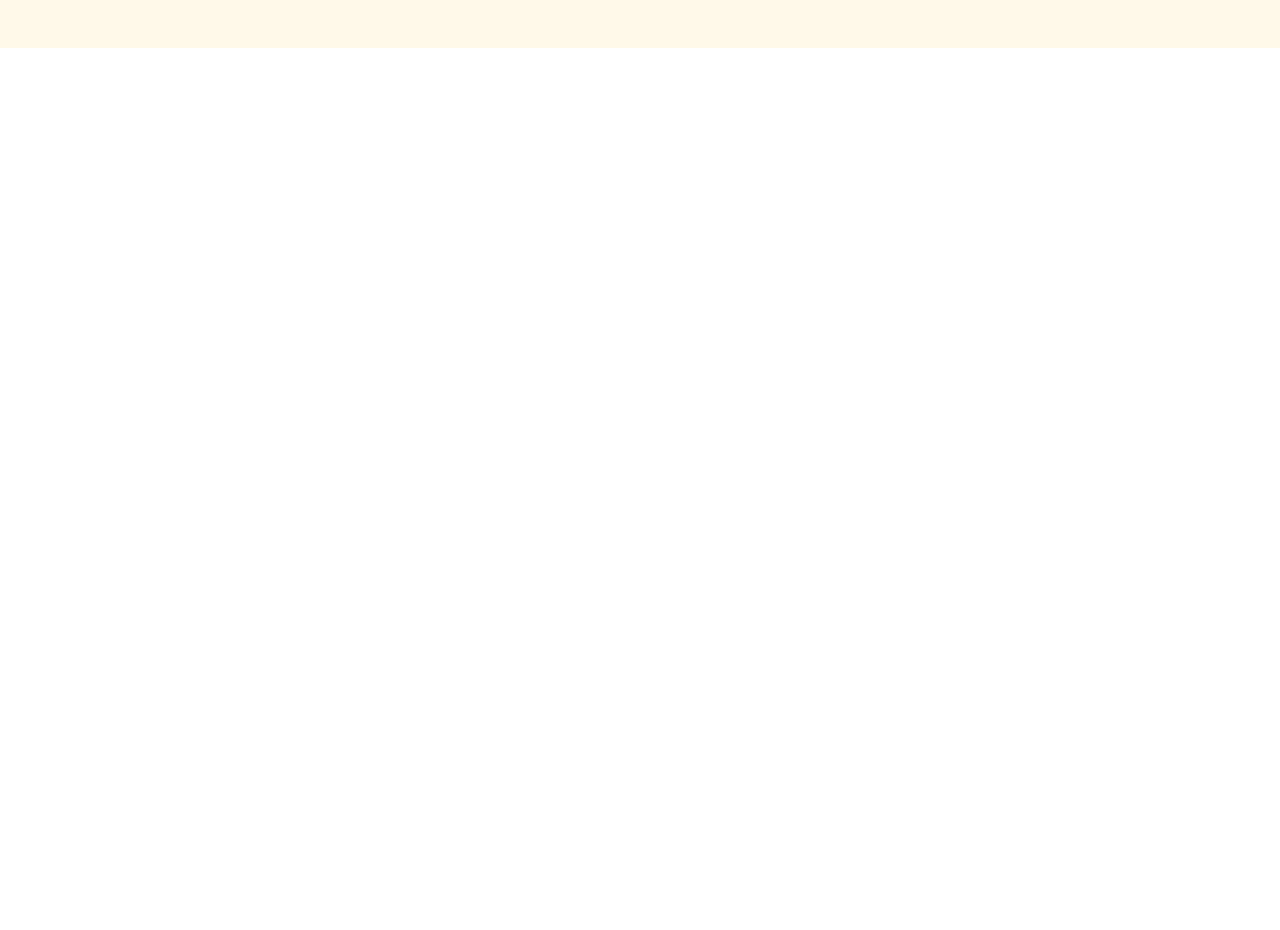
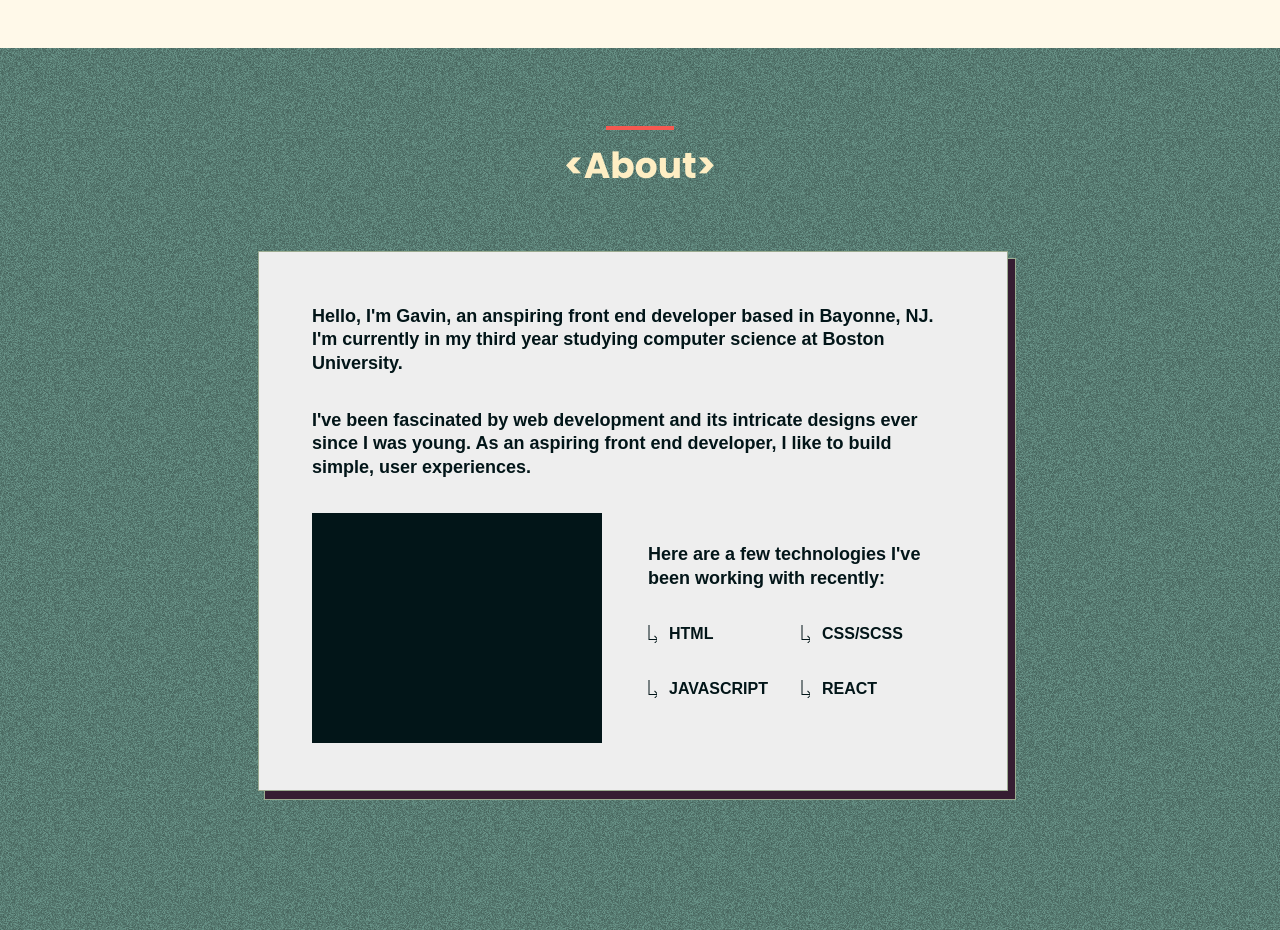
Before and after one commit to gzheng0214/portfolio, a React (Create React App) app: page / in a window 1280 px wide. Shown: the part 1000-1930 px from the top of the page. Before the commit the page ends 1048 px from the top, so only its background shows below. Built offline with nearby package versions, Linux system fonts and the light colour scheme; a web font is replaced by a local one.

Commit message:
Worked on about section

```diff
--- /dev/null
+++ b/src/components/About.js
@@ -0,0 +1,37 @@
+/*
+* @Author: Gavin
+* @Date:   2021-02-08 13:25:21
+* @Last Modified by:   Gavin
+* @Last Modified time: 2021-02-08 18:04:22
+*/
+import React from 'react';
+import Title from './Title';
+import ListItem from './ListItem';
+
+const About = () => {
+	return (
+		<div className="about">
+		<Title  text="<About>" />
+		<div className="about__container">
+		<div className="about-content">
+		<p>Hello, I'm Gavin, an anspiring front end developer based in Bayonne, NJ. I'm currently in my third year studying computer science at Boston University.</p>
+		<p>I've been fascinated by web development and its intricate designs ever since I was young. As an aspiring front end developer, I like to build simple, user experiences.</p>
+		<div className="about-content__container">
+			<div className="about-content__image"></div>
+			<div>
+				<p>Here are a few technologies I've been working with recently:</p>
+				<ul className="about-content__skills">
+					<li><ListItem text="html" /></li>
+					<li><ListItem text="css/scss" /></li>
+					<li><ListItem text="javascript" /></li>
+					<li><ListItem text="react" /></li>
+				</ul>
+			</div>
+		</div>
+		</div>
+		</div>
+		</div>
+	);
+};
+
+export default About;
--- a/src/components/App.js
+++ b/src/components/App.js
@@ -2,9 +2,10 @@
 * @Author: Gavin
 * @Date:   2021-01-29 19:11:25
 * @Last Modified by:   Gavin
-* @Last Modified time: 2021-02-07 03:13:55
+* @Last Modified time: 2021-02-08 13:27:04
 */
 import React from 'react';
+import About from './About';
 import Hero from './Hero';
 import ListSkills from './ListSkills';
 
@@ -13,6 +14,7 @@ const App = () => {
 		<React.Fragment>
 		<Hero />
 		<ListSkills />
+		<About />
 		</React.Fragment>
 	);
 }
--- a/src/components/Hero.js
+++ b/src/components/Hero.js
@@ -2,7 +2,7 @@
  * @Author: Gavin
  * @Date:   2021-01-29 19:19:35
  * @Last Modified by:   Gavin
- * @Last Modified time: 2021-02-08 01:28:29
+ * @Last Modified time: 2021-02-08 13:53:03
  */
 import React from 'react';
 import Navbar from './Navbar';
@@ -18,14 +18,14 @@ const Hero = () => {
     return (
         <header className="header">
 			<Navbar />
-			<div className="container">
-			<div className="content">
-			<div className="content__left">
+			<div className="header__container">
+			<div className="header-content">
+			<div className="header-content__left">
 			<OrangeLine />
 			<h1>Welcome to my <br /> Personal Website</h1>
 			<p>Let's create something amazing together!</p>
 			</div>
-			<div className="content__right">
+			<div className="header-content__right">
 				<img src={computer} alt="Computer" />
 				<div className="socialIcons">
 					<SocialIcon url="https://github.com/gzheng0214"><Github /></SocialIcon>
--- a/src/components/Navbar.js
+++ b/src/components/Navbar.js
@@ -2,7 +2,7 @@
  * @Author: Gavin
  * @Date:   2021-01-30 01:44:33
  * @Last Modified by:   Gavin
- * @Last Modified time: 2021-02-08 01:54:05
+ * @Last Modified time: 2021-02-08 12:14:57
  */
 import React, { useState, useEffect, useCallback } from 'react';
 import { ReactComponent as Logo } from '../images/faceIcon.svg';
@@ -32,7 +32,7 @@ const Navbar = () => {
     useEffect(() => {
         window.addEventListener('scroll', () => {
             const navbar = document.querySelector('.navbar');
-            navbar.classList.toggle("sticky", window.scrollY > 0);
+            navbar.classList.toggle("sticky", window.scrollY > 10);
         });
     }, []);
 
@@ -41,8 +41,6 @@ const Navbar = () => {
         setVisible((scrollPosition > currentScrollPos) || currentScrollPos < 10);
         setScrollPosition(currentScrollPos);
     }, [scrollPosition]);
-
-
 
     useEffect(() => {
         window.addEventListener('scroll', handleScroll);
--- /dev/null
+++ b/src/components/Title.js
@@ -0,0 +1,19 @@
+/*
+* @Author: Gavin
+* @Date:   2021-02-08 13:36:10
+* @Last Modified by:   Gavin
+* @Last Modified time: 2021-02-08 13:38:22
+*/
+import React from 'react';
+import OrangeLine from './OrangeLine';
+
+const Title = (props) => {
+	return (
+		<div className="title">
+			<OrangeLine />
+			<h1>{props.text}</h1>
+		</div>
+	);
+};
+
+export default Title;
--- /dev/null
+++ b/src/scss/_About.scss
@@ -0,0 +1,129 @@
+/*
+* @Author: Gavin
+* @Date:   2021-02-08 13:26:15
+* @Last Modified by:   Gavin
+* @Last Modified time: 2021-02-08 18:30:15
+*/
+.about {
+
+    background: url(../images/noise.png), $color-dark-green;
+    padding-top: 7.8rem;
+    padding-bottom: 13rem;
+    display: flex;
+    flex-direction: column;
+    align-items: center;
+    color: $color-black;
+
+    @media screen and (max-width: 75em) {
+        padding-left: 7rem;
+        padding-right: 7rem;
+    }
+
+    @media screen and (max-width: 56.25em) {
+        padding-left: 4rem;
+        padding-right: 4rem;
+    }
+
+    @media screen and (max-width: 47.8125em) {
+        padding-left: 3.2rem;
+        padding-right: 3.2rem;
+    }
+
+    .title h1 {
+        color: $color-light-brown;
+    }
+
+    &__container {
+        background-color: $color-dark-purple;
+        margin-top: 6.8rem;
+        border: 1px solid $color-sea-green;
+        position: relative;
+        display: grid;
+        grid-template-rows: 54rem;
+        grid-template-columns: minmax(25rem, 75rem);
+
+        @media screen and (max-width: 50em) {
+            grid-template-rows: 75rem;
+        }
+
+        @media screen and (max-width: 43.75em) {
+            grid-template-rows: 80rem;
+        }
+
+
+        @media screen and (max-width: 31.25em) {
+            grid-template-rows: 90rem;
+        }
+
+        @media screen and (max-width: 25em) {
+            grid-template-rows: 100rem;
+        }
+
+        @media screen and (max-width: 20.625em) {
+            grid-template-rows: 110rem;
+        }
+    }
+
+    &-content {
+        height: 100%;
+        width: 100%;
+        border: 1px solid $color-sea-green;
+        background-color: $color-white;
+        position: absolute;
+        top: -.8rem;
+        left: -.7rem;
+        padding: 5.3rem;
+        font-weight: 700;
+        line-height: 1.3;
+
+        @media screen and (max-width: 43.75em) {
+            top: -.5rem;
+            left: -.3rem;
+        }
+
+        p {
+            margin-bottom: 3.4rem;
+        }
+
+        &__container {
+            display: grid;
+            grid-template-columns: repeat(auto-fit, minmax(29rem, 1fr));
+            grid-column-gap: 3rem;
+
+
+            @media screen and (max-width: 31.25em) {
+                grid-template-columns: repeat(auto-fit, minmax(17rem, 1fr));
+            }
+        }
+
+        &__image {
+            height: 23rem;
+            width: 29rem;
+            background-color: $color-black;
+
+            @media screen and (max-width: 31.25em) {
+                height: 20rem;
+                width: 25rem;
+            }
+
+            @media screen and (max-width: 25em) {
+                height: 13rem;
+                width: 17rem;
+            }
+        }
+
+        &__skills {
+            list-style: none;
+            display: grid;
+            grid-template-columns: repeat(2, minmax(11rem, 20rem));
+
+            .listItem {
+                font-size: 1.6rem;
+            }
+        }
+
+        div:nth-child(2) {
+            margin-top: 3rem;
+        }
+    }
+}
--- a/src/scss/_ListItem.scss
+++ b/src/scss/_ListItem.scss
@@ -2,7 +2,7 @@
 * @Author: Gavin
 * @Date:   2021-02-07 03:06:22
 * @Last Modified by:   Gavin
-* @Last Modified time: 2021-02-07 03:57:15
+* @Last Modified time: 2021-02-08 13:59:20
 */
 
 .listItem {
@@ -10,6 +10,7 @@
 	font-size: 1.8rem;
 	display: flex;
 	align-items: center;
+	color: $color-black;
 
 	svg {
 		margin-right: 1.2rem;
--- a/src/scss/_Navbar.scss
+++ b/src/scss/_Navbar.scss
@@ -2,7 +2,7 @@
 * @Author: Gavin
 * @Date:   2021-01-30 01:56:32
 * @Last Modified by:   Gavin
-* @Last Modified time: 2021-02-08 02:08:09
+* @Last Modified time: 2021-02-08 13:31:19
 */
 
 .navbar {
@@ -16,8 +16,8 @@
     padding-left: 15rem;
     padding-right: 15rem;
     height: 10rem;
-    background: transparent;
-    transition: height .2s, top .2s;
+    background: url(../images/noise.png), $color-dark-purple;
+    transition: height .2s, top .3s;
     z-index: 999;
 
     @media screen and (max-width: 75em) {
@@ -39,6 +39,7 @@
         box-shadow: 0 10px 30px -10px rgba(0,0,0, .5);
         height: 8.7rem;
         backdrop-filter: blur(8px);
+        background: rgba(54, 29, 50,.85);
     }
 
     &__links {
--- /dev/null
+++ b/src/scss/_Title.scss
@@ -0,0 +1,17 @@
+/*
+* @Author: Gavin
+* @Date:   2021-02-08 13:39:51
+* @Last Modified by:   Gavin
+* @Last Modified time: 2021-02-08 13:46:01
+*/
+.title {
+    display: flex;
+    flex-direction: column;
+    align-items: center;
+    line-height: 1.3;
+
+    h1 {
+    	font-family: 'Poppins', sans-serif;
+        font-size: 3.6rem;
+    }
+}
--- a/src/scss/_variables.scss
+++ b/src/scss/_variables.scss
@@ -2,7 +2,7 @@
 * @Author: Gavin
 * @Date:   2021-01-29 20:07:19
 * @Last Modified by:   Gavin
-* @Last Modified time: 2021-02-07 19:42:38
+* @Last Modified time: 2021-02-08 14:08:17
 */
 $color-dark-purple: rgb(54, 29, 50);
 $color-light-brown: rgb(254, 238, 195);
@@ -10,3 +10,7 @@ $color-floral-white: rgb(255, 249, 233);
 $color-orange: rgb(245, 89, 81);
 $color-beige: rgb(255, 202, 122);
 $color-dark-blue:  rgb(26, 58, 141);
+$color-dark-green: rgb(103, 145, 134);
+$color-black: rgb(2, 21, 24);
+$color-sea-green: rgb(155, 171, 144);
+$color-white: rgb(238, 238, 238);
--- a/src/scss/main.scss
+++ b/src/scss/main.scss
@@ -2,16 +2,18 @@
 * @Author: Gavin
 * @Date:   2021-01-29 19:23:04
 * @Last Modified by:   Gavin
-* @Last Modified time: 2021-02-07 05:46:56
+* @Last Modified time: 2021-02-08 13:39:58
 */
 
 @import 'base';
 @import 'typography';
 @import 'variables';
 
+@import 'About';
 @import 'Hero';
 @import 'ListItem';
 @import 'ListSkills';
 @import 'Navbar';
 @import 'OrangeLine';
 @import 'SocialIcon';
+@import 'Title';
```
Also changed, not shown: src/scss/_Hero.scss (+10 -11 lines), 2 other files (tests, documents, lock files or other folders).
